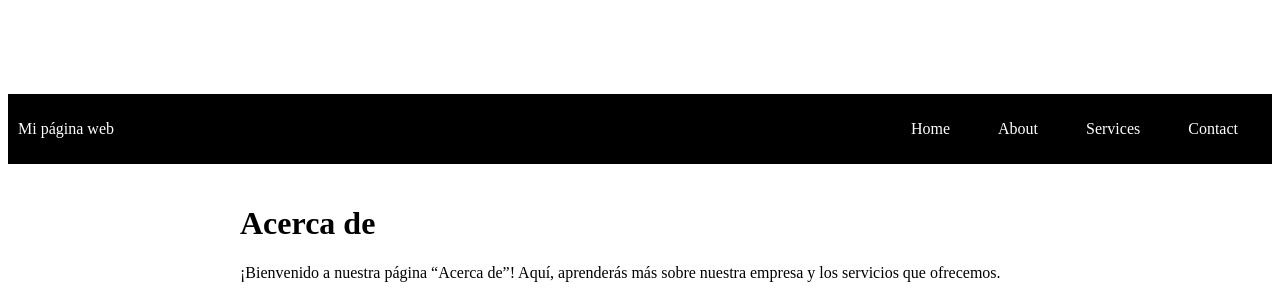
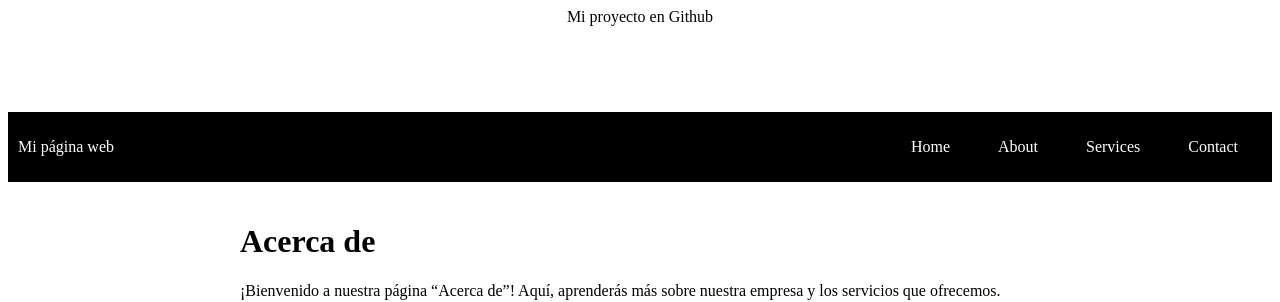
Before and after one commit to Renato2F3F/Encuentro-9---20230601, a plain HTML site: page about.html in a window 1280 px wide. Shown: the top 302 px of the page. Drawn offline with Linux system fonts and the light colour scheme; a script that the page names is missing.

Commit message:
Mi primera confirmacion de actualizacion
Cambios

```diff
--- a/about.html
+++ b/about.html
@@ -8,6 +8,7 @@
     <body>
         <header>
             <nav>
+                <nav class="greeting">Mi proyecto en Github</nav>
                 <nav class="navbar" role="navigation">
                 <ul>
                     <li><a href=”index-1.html>Indice 1</a></li>
--- a/style.css
+++ b/style.css
@@ -78,3 +78,7 @@
   .img-container {
     flex-direction: column;
   }
+
+  .greeting {
+    text-align: center;
+  }
```
